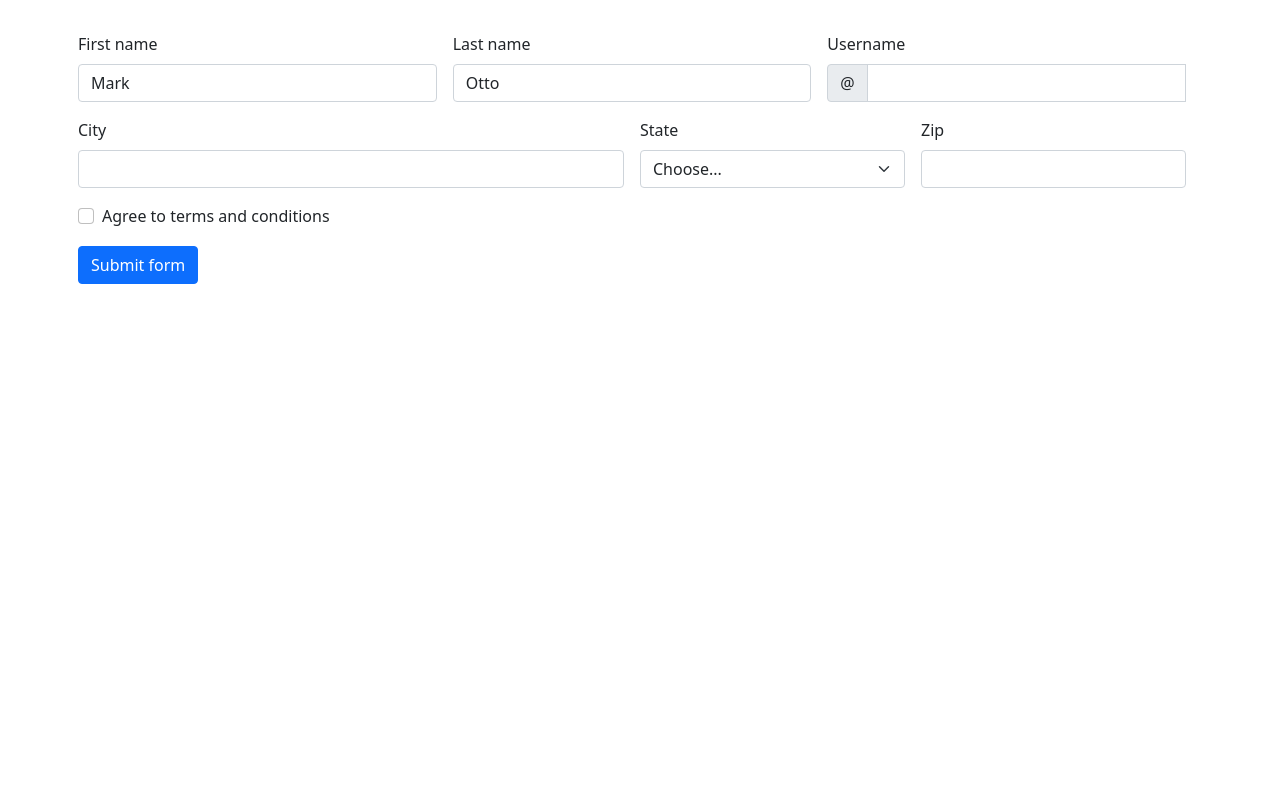
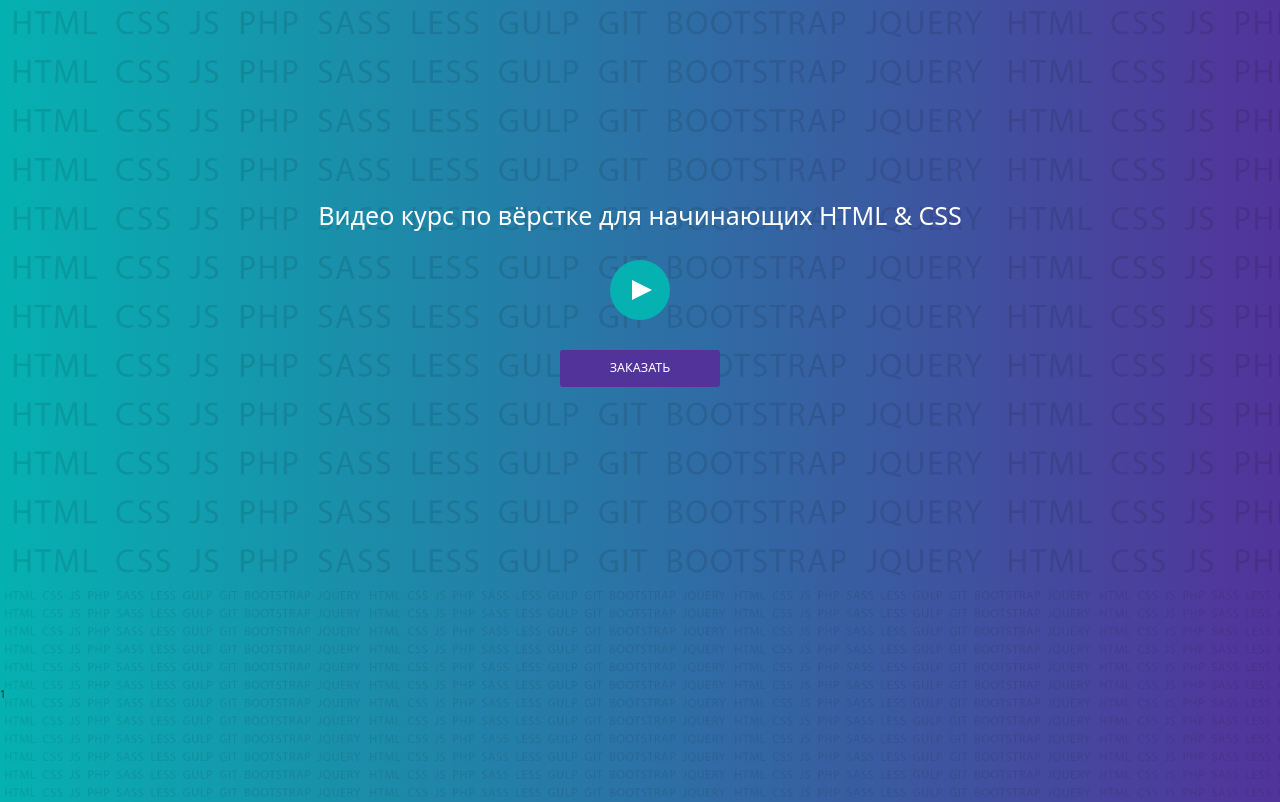
Before and after one commit to amsornet/SiteOnBootstrap5, a plain HTML site: page index.html in a window 1280 px wide. Drawn offline with Linux system fonts and the light colour scheme.

Commit message:
modals widnow

```diff
--- a/index.html
+++ b/index.html
@@ -2,88 +2,50 @@
 <html lang="en">
 <head>
   <meta charset="UTF-8">
+  <meta http-equiv="X-UA-Compatible" content="ie=edge">
   <meta name="viewport" content="width=device-width, initial-scale=1.0">
+  <!-- <link rel="shortcut icon" href="img/favicon.ico" type="image/x-icon"> -->
   <link href="css/bootstrap.css" rel="stylesheet">
+  <link rel="stylesheet" href="css/fontello.css">
+  <link rel="stylesheet" href="css/style.css">
   <title>Bootstrap</title>
 </head>
 <body>
-  <div class="container">
-    <div class="row">
-      <div class="col"></div>
-
-  <form class="row g-3 needs-validation" novalidate>
-    <div class="col-md-4">
-      <label for="validationCustom01" class="form-label">First name</label>
-      <input type="text" class="form-control" id="validationCustom01" value="Mark" required>
-      <div class="valid-feedback">
-        Looks good!
-      </div>
-    </div>
-    <div class="col-md-4">
-      <label for="validationCustom02" class="form-label">Last name</label>
-      <input type="text" class="form-control" id="validationCustom02" value="Otto" required>
-      <div class="valid-feedback">
-        Looks good!
-      </div>
-    </div>
-    <div class="col-md-4">
-      <label for="validationCustomUsername" class="form-label">Username</label>
-      <div class="input-group">
-        <span class="input-group-text" id="inputGroupPrepend">@</span>
-        <input type="text" class="form-control" id="validationCustomUsername" aria-describedby="inputGroupPrepend" required>
-        <div class="invalid-feedback">
-          Please choose a username.
+  <header>
+    <div class="container">
+      <div class="row">
+        <div class="col-12">
+          <h1 class="text-center text-white">Видео курс по вёрстке для начинающих HTML & CSS</h1>
+          <div class="itd_play" data-bs-toggle="modal" data-bs-target="#myModal">
+          <div class="itd_triangle"></div>
+          </div>
+          <a href="#footer" class="btn btn-itd btn-lg text-uppercase">Заказать</a>
         </div>
       </div>
     </div>
-    <div class="col-md-6">
-      <label for="validationCustom03" class="form-label">City</label>
-      <input type="text" class="form-control" id="validationCustom03" required>
-      <div class="invalid-feedback">
-        Please provide a valid city.
+  </header>
+  <footer id="footer">
+    1
+  </footer>
+
+
+<!-- Modal -->
+<div class="modal fade" id="myModal" tabindex="-1" aria-labelledby="exampleModalLabel" aria-hidden="true">
+  <div class="modal-dialog">
+    <div class="modal-content">
+      <div class="modal-header">
+        <h5 class="modal-title" id="exampleModalLabel">Трейлер видео курса по HTML & CSS</h5>
+        <button type="button" class="btn-close" data-bs-dismiss="modal" aria-label="Close"></button>
+      </div>
+      <div class="modal-body">
+        <div class='embed-container'><iframe src='https://www.youtube.com/embed//41tdjZWeCH0' frameborder='0' allowfullscreen></iframe></div>
+
       </div>
     </div>
-    <div class="col-md-3">
-      <label for="validationCustom04" class="form-label">State</label>
-      <select class="form-select" id="validationCustom04" required>
-        <option selected disabled value="">Choose...</option>
-        <option>...</option>
-      </select>
-      <div class="invalid-feedback">
-        Please select a valid state.
-      </div>
-    </div>
-    <div class="col-md-3">
-      <label for="validationCustom05" class="form-label">Zip</label>
-      <input type="text" class="form-control" id="validationCustom05" required>
-      <div class="invalid-feedback">
-        Please provide a valid zip.
-      </div>
-    </div>
-    <div class="col-12">
-      <div class="form-check">
-        <input class="form-check-input" type="checkbox" value="" id="invalidCheck" required>
-        <label class="form-check-label" for="invalidCheck">
-          Agree to terms and conditions
-        </label>
-        <div class="invalid-feedback">
-          You must agree before submitting.
-        </div>
-      </div>
-    </div>
-    <div class="col-12">
-      <button class="btn btn-primary" type="submit">Submit form</button>
-    </div>
-  </form>
-
-
-
-    </div>
   </div>
-
-
-
+</div>
 
 <script src="js/bootstrap.bundle.js"></script>
+
 </body>
 </html>
--- /dev/null
+++ b/sass/style.sass
@@ -0,0 +1,69 @@
+\:root
+  --color1: #05b1b1
+  --color2: #52339a
+
+html
+  font-size: 62.5%
+
+header, footer, section
+  padding: 100px 0
+
+header
+  padding: 200px 0
+
+header, footer
+  background: url(../img/pattern.png), var(--color1)
+  background: url(../img/pattern.png), -moz-linear-gradient(left, var(--color1) 0%, var(--color2) 100%)
+  background: url(../img/pattern.png), -webkit-linear-gradient(left, var(--color1) 0%, var(--color2) 100%)
+  background: url(../img/pattern.png), linear-gradient(to right, var(--color1) 0%, var(--color2) 100%)
+  filter: url(../img/pattern.png), progid:DXImageTransform.Microsoft.gradient( startColorstr=var(--color1), endColorstr=var(--color2), GradientType=1)
+  background-size: contain
+
+.itd_play
+  background-color: var(--color1)
+  width: 6rem
+  height: 6rem
+  border-radius: 50%
+  display: flex
+  justify-content: center
+  align-items: center
+  cursor: pointer
+  margin: 3rem auto
+  transition: all .2s ease
+
+.itd_play:hover
+  background-color: var(--color2)
+
+.itd_triangle
+  margin-right: -0.3rem
+  width: 0
+  height: 0
+  border-style: solid
+  border-width: 1rem 0 1rem 2rem
+  border-color: transparent transparent transparent var(--bs-white)
+
+.btn-itd
+  display: block
+  max-width: 16rem
+  margin: 0 auto
+  padding: .8rem 3rem
+  color: var(--bs-white)
+  background-color: var(--color2)
+
+.btn-itd:hover
+  color: var(--bs-white)
+  background-color: var(--color1)
+
+.embed-container
+  position: relative
+  padding-bottom: 56.25%
+  height: 0
+  overflow: hidden
+  max-width: 100%
+
+.embed-container iframe, .embed-container object, .embed-container embed
+  position: absolute
+  top: 0
+  left: 0
+  width: 100%
+  height: 100%
```
Also changed, not shown: css/style.css (added).
